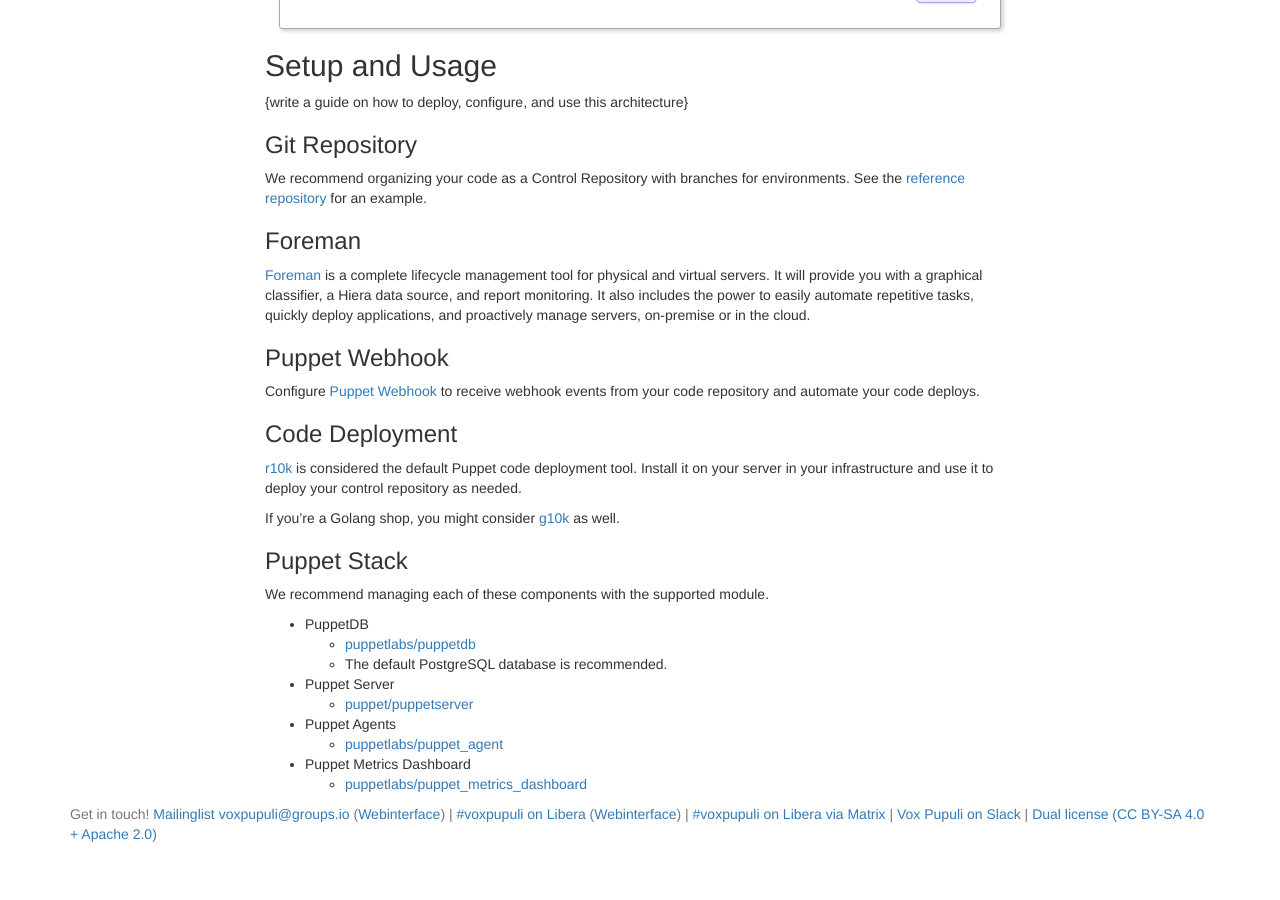
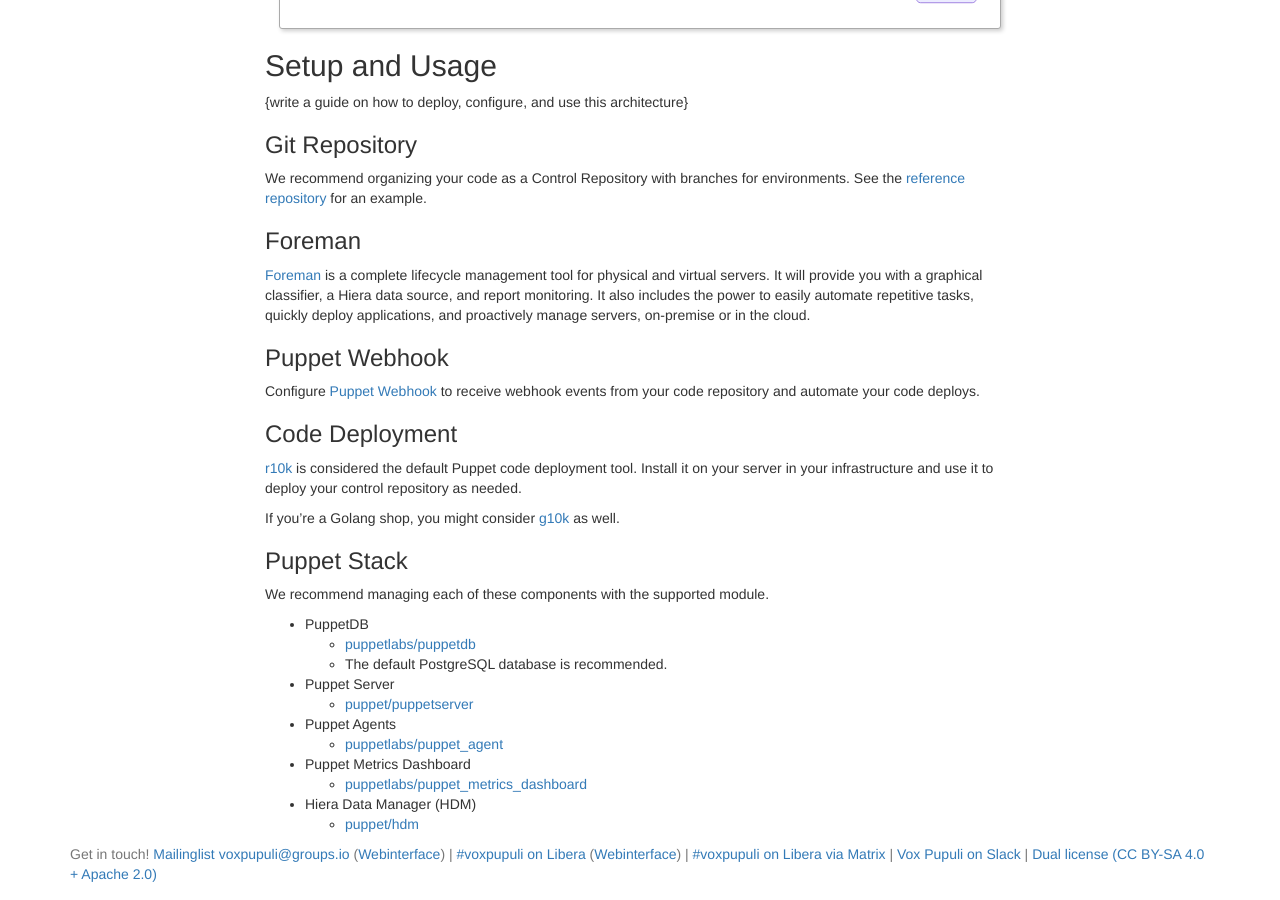
Before and after one commit to voxpupuli/voxpupuli.github.io, a Jekyll site: the page built from _docs/arch_single_server.md, in a window 1280 px wide and 900 px high, scrolled down 840 px. Built offline with Jekyll 4.4.1, drawn with Linux system fonts in a browser that asks for light colours; nearby versions of some CDN libraries; before the commit the page ends 1700 px from its top, so only the background shows below that.

Commit message:
Add HDM to Puppet Stack

```diff
--- a/_docs/arch_single_server.md
+++ b/_docs/arch_single_server.md
@@ -95,3 +95,5 @@
     * [puppetlabs/puppet_agent](https://forge.puppet.com/puppetlabs/puppet_agent)
 * Puppet Metrics Dashboard
     * [puppetlabs/puppet_metrics_dashboard](https://forge.puppet.com/puppetlabs/puppet_metrics_dashboard)
+* Hiera Data Manager (HDM)
+    * [puppet/hdm](https://forge.puppet.com/modules/puppet/hdm)
```
Also changed, not shown: _docs/arch_load_balanced.md (+2 -0 lines).
